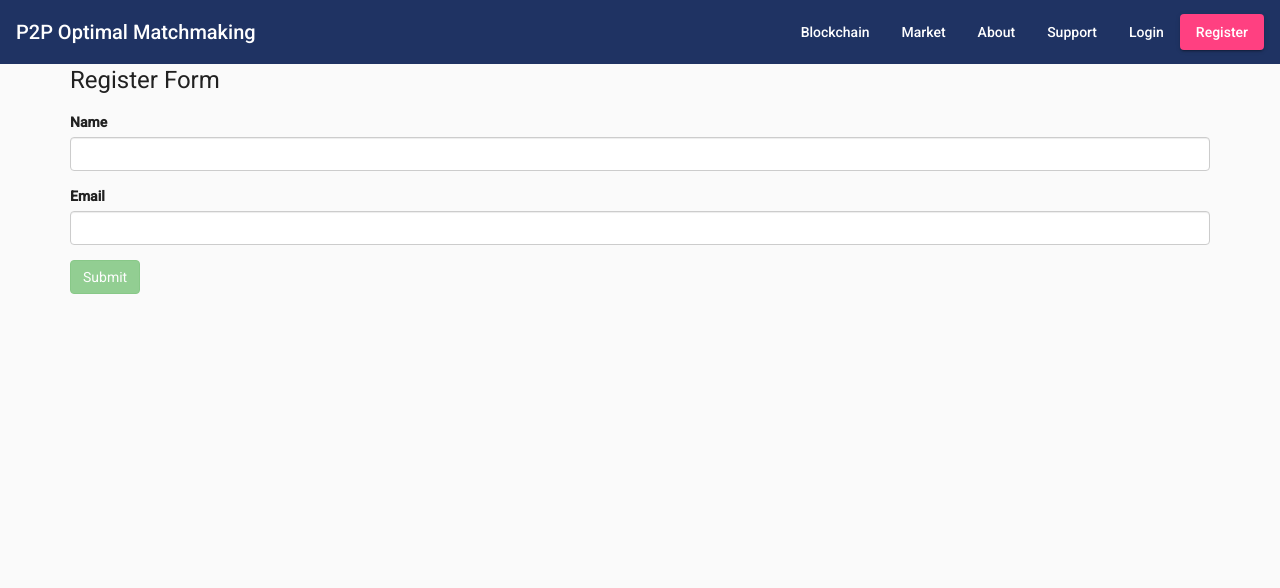
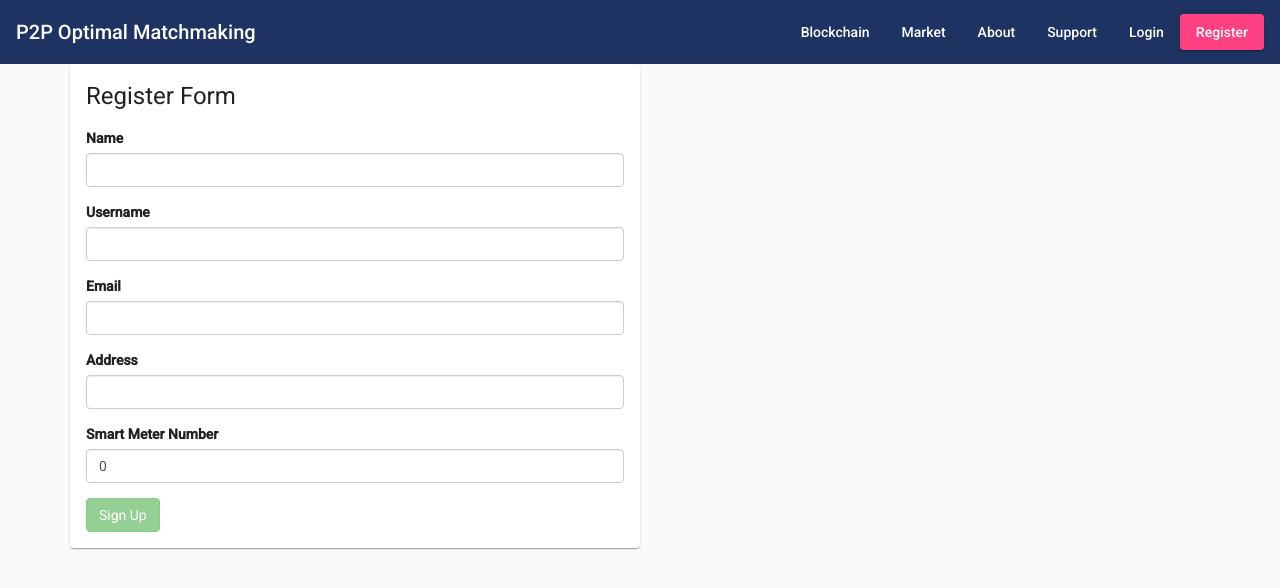
Before and after one commit to raf-xtgt/imdc_p2p_energy_trading, an Angular app in the folder frontend/web-app/: page /register in a window 1280 px wide. Shown: the top 588 px of the page. Built offline with nearby package versions, Linux system fonts and the light colour scheme.

Commit message:
Managed to store data in mongo db from frontend

```diff
--- a/frontend/web-app/src/app/app.module.ts
+++ b/frontend/web-app/src/app/app.module.ts
@@ -15,6 +15,8 @@ import {MatTabsModule} from '@angular/material/tabs';
 import {MatFormFieldModule} from '@angular/material/form-field';
 import { HttpClientModule } from '@angular/common/http';
 import { FormsModule } from '@angular/forms';
+import {MatCardModule} from '@angular/material/card';
+
 
 // external components
 import { ToolbarComponent } from './toolbar/toolbar.component';
@@ -47,7 +49,8 @@ import { SignupComponent } from './signup/signup.component';
     MatTabsModule,
     MatFormFieldModule,
     HttpClientModule,
-    FormsModule
+    FormsModule,
+    MatCardModule
   ],
   providers: [],
   bootstrap: [AppComponent]
--- a/frontend/web-app/src/app/classes.ts
+++ b/frontend/web-app/src/app/classes.ts
@@ -1,3 +1,3 @@
 export class User{
-    constructor (public fullname:string, public email:string){}
+    constructor (public fullname:string, public username:string, public email:string, public address:string, public smartMeterNo:number){}
 }
--- a/frontend/web-app/src/app/config.service.ts
+++ b/frontend/web-app/src/app/config.service.ts
@@ -16,7 +16,7 @@
  export class ConfigService {
 
   private _configUrl:string = "http://localhost:8080/";
-  //private _registerUrl:string = this._configUrl +"Register";
+  private _registerUrl:string = this._configUrl +"Register";
 
 
   //inject the HttpClient service as a dependency
@@ -26,8 +26,8 @@
    addNewUser(data:User): Observable<any>{
     const body = JSON.stringify(data)
     //console.log(body)
-    console.log(this._configUrl)
-    return this.http.post<User>(this._configUrl, body)
+    console.log(this._registerUrl)
+    return this.http.post<User>(this._registerUrl, body)
    }
 
  }
--- a/frontend/web-app/src/app/signup/signup.component.html
+++ b/frontend/web-app/src/app/signup/signup.component.html
@@ -1,5 +1,7 @@
-<div class="container">
-    <div>
+<div class="container" style="margin: auto; align-content: center; justify-content: center;">
+  <mat-card style="width: 50%;">
+    <mat-card-content>
+      <div style="width: 100%;">
         <h1>Register Form</h1>
         <form (ngSubmit)="addUser()" #registerForm="ngForm">
           <div class="form-group">
@@ -15,24 +17,66 @@
             </div>
           </div>
 
+          <div class="form-group">
+            <label for="username">Username</label>
+            <input type="text" class="form-control" id="username"
+                   required
+                   [(ngModel)]="model.username" name="username"
+                   #username="ngModel"
+                   autocomplete="off">
+            <div [hidden]="username.valid || username.pristine"
+                 class="alert alert-danger">
+              Username is required
+            </div>
+          </div>
+
 
           <div class="form-group">
-            <label for="name">Email</label>
+              <label for="email">Email</label>
               <input type="text" class="form-control" id="email"
                      required
                      [(ngModel)]="model.email" name="email"
-                   #name="ngModel" autocomplete="off">
+                     #email="ngModel" autocomplete="off">
               <div [hidden]="email.valid || email.pristine"
                    class="alert alert-danger">
                 Email is required
               </div>
             </div>
 
-        <button type="submit" class="btn btn-success" [disabled]="!registerForm.form.valid" >Submit</button>
+            <div class="form-group">
+              <label for="address">Address</label>
+              <input type="text" class="form-control" id="address"
+                     required
+                     [(ngModel)]="model.address" name="address"
+                     #address="ngModel"
+                     autocomplete="off">
+              <div [hidden]="address.valid || address.pristine"
+                   class="alert alert-danger">
+                Address is required
+              </div>
+            </div>
+
+            <div class="form-group">
+              <label for="smartMeterNo">Smart Meter Number</label>
+              <input type="number" class="form-control" id="smartMeterNo"
+                     required
+                     [(ngModel)]="model.smartMeterNo" name="smartMeterNo"
+                     #smartMeterNo="ngModel"
+                     autocomplete="off">
+              <div [hidden]="smartMeterNo.valid || smartMeterNo.pristine"
+                   class="alert alert-danger">
+                Smart Meter Number is required
+              </div>
+            </div>
+
+          <button type="submit" class="btn btn-success" [disabled]="!registerForm.form.valid" >Sign Up</button>
 
 
 
         </form>
       </div>
+    </mat-card-content>
+  </mat-card>
+
 
   </div>
--- a/frontend/web-app/src/app/signup/signup.component.ts
+++ b/frontend/web-app/src/app/signup/signup.component.ts
@@ -20,18 +20,25 @@ export class SignupComponent implements OnInit {
   ngOnInit(): void {
   }
 
-  email = new FormControl('', [Validators.required, Validators.email]);
-
 
   //select = ['He is fat', 'Mikasa']
-  model = new User("", "")
+  model = new User("", "", "","",0)
   submitted = false;
 
+  /** Method to check whether the username and email is unique or not.
+   * If an account with the same username and email, exist, then
+   * ask for using different credentials
+   */
+  checkUsernameAndEmail () {
+
+  }
+
+  /** Method to add user to the database */
   addUser(){
     this.submitted = true;
     //console.log(this.model.fullname)
     //console.log(this.model.email)
-    let newUser = new User(this.model.fullname, this.model.email)
+    let newUser = new User(this.model.fullname, this.model.username, this.model.email, this.model.address, this.model.smartMeterNo)
     this._config.addNewUser(newUser).subscribe(data => {
       console.log(data)
     })
```
Also changed, not shown: 2 other files (tests, documents, lock files or other folders). Lines whose indentation alone changed are shown as unchanged.
